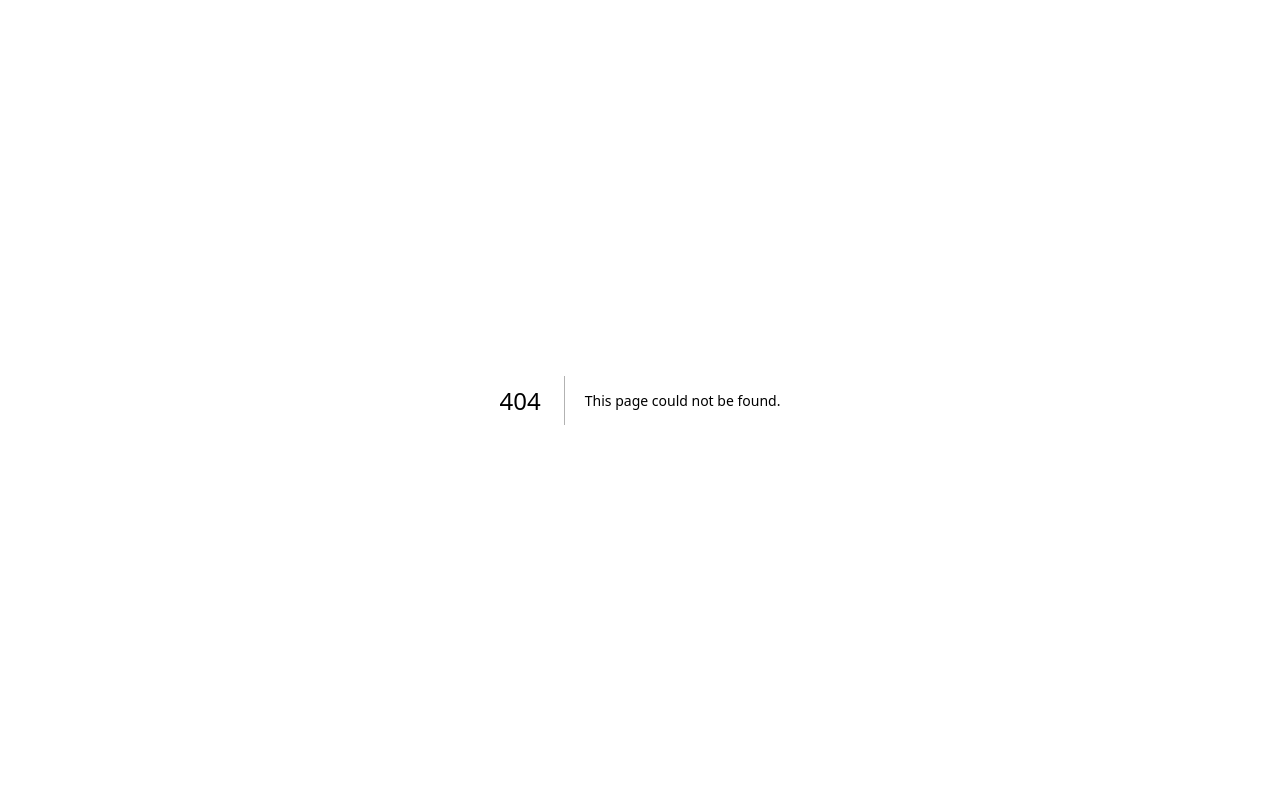
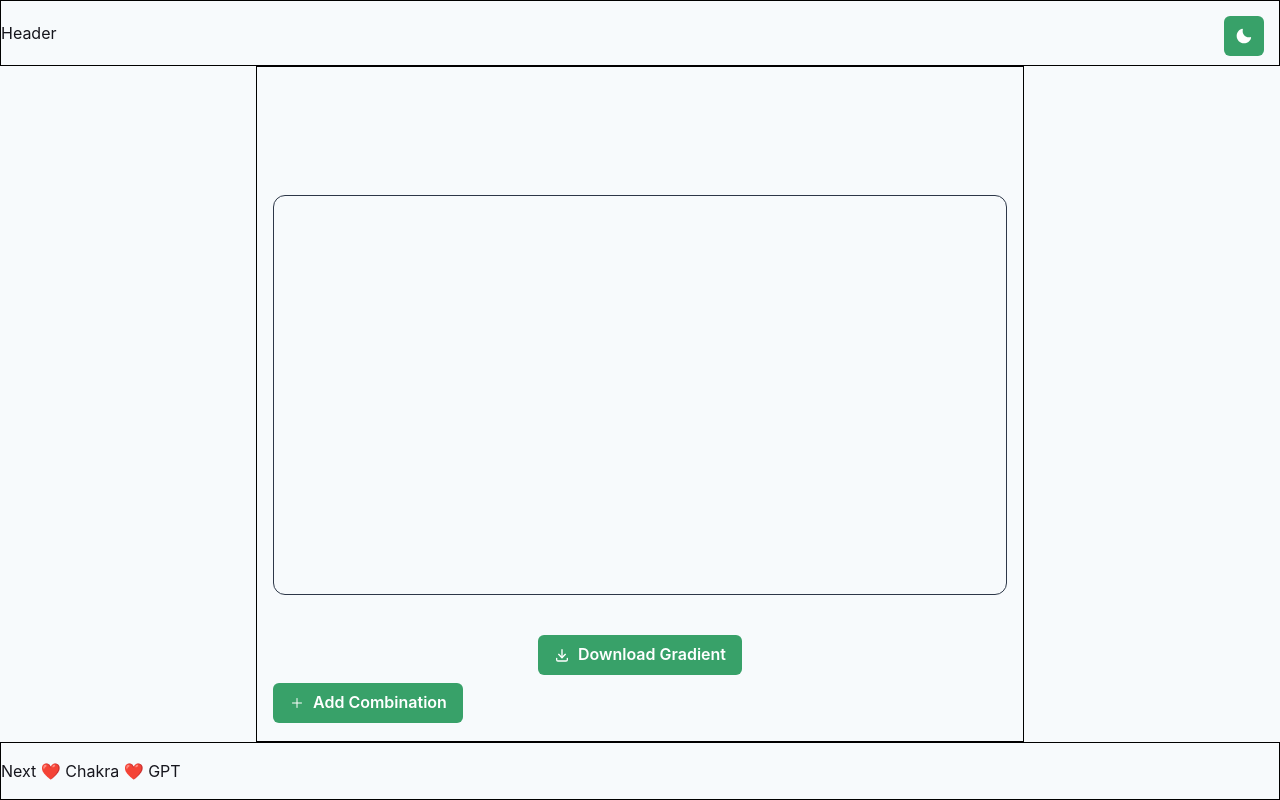
Before and after one commit to mikemajara/colors-gradients, a Next.js app: page /simple in a window 1280 px wide. Before the commit this address had no page. Built offline with nearby package versions, Linux system fonts and the light colour scheme.

Commit message:
chore: fix gradient download ref

```diff
--- a/src/components/gradient/gradient-box.tsx
+++ b/src/components/gradient/gradient-box.tsx
@@ -1,8 +1,9 @@
 import React from "react";
-import { Box } from "@chakra-ui/react";
+import { Box, BoxProps, forwardRef } from "@chakra-ui/react";
 
-const GradientBox = ({ gradient }) => {
-  return <Box w="100%" h="100%" bg={gradient} />;
-};
+const GradientBox = forwardRef((props, ref) => {
+  const { gradient } = props;
+  return <Box w="100%" h="100%" bg={gradient} ref={ref} />;
+});
 
 export default GradientBox;
--- a/src/components/gradient/gradient-component.tsx
+++ b/src/components/gradient/gradient-component.tsx
@@ -44,14 +44,13 @@ const GradientComponent = () => {
         justify="center"
         align="center"
         h="50vh"
-        ref={canvasRef}
         borderWidth="1px"
         borderColor={"gray.700"}
         borderStyle="solid"
         borderRadius={"xl"}
         overflow="hidden"
       >
-        <GradientBox gradient={gradient} />
+        <GradientBox gradient={gradient} ref={canvasRef} />
       </Flex>
       <Flex justify="center" mt={8}>
         <Button
--- /dev/null
+++ b/src/pages/simple.tsx
@@ -0,0 +1,47 @@
+import {
+  Link as ChakraLink,
+  Text,
+  Code,
+  List,
+  ListIcon,
+  ListItem,
+  Stack,
+} from "@chakra-ui/react";
+import { CheckCircleIcon, LinkIcon } from "@chakra-ui/icons";
+
+import { Container } from "../components/layout/Container";
+import { Main } from "../components/layout/Main";
+import { DarkModeSwitch } from "../components/DarkModeSwitch";
+import { Footer } from "../components/layout/footer";
+import { Header } from "../components/layout/header";
+import GradientBox from "../components/gradient/gradient-box";
+import { useState } from "react";
+
+import dynamic from "next/dynamic";
+import GradientComponent from "../components/gradient/gradient-component";
+
+const ColorFormComponent = dynamic(
+  () => import("../components/forms/color-form-component"),
+  { ssr: false }
+);
+
+const Index = () => {
+  return (
+    <Container height="100vh">
+      <Header w="full">Header</Header>
+      <Main border="1px solid black">
+        <Stack direction={["column"]}>
+          <GradientComponent />
+          <ColorFormComponent />
+        </Stack>
+      </Main>
+
+      <DarkModeSwitch />
+      <Footer>
+        <Text>Next ❤️ Chakra ❤️ GPT</Text>
+      </Footer>
+    </Container>
+  );
+};
+
+export default Index;
```
